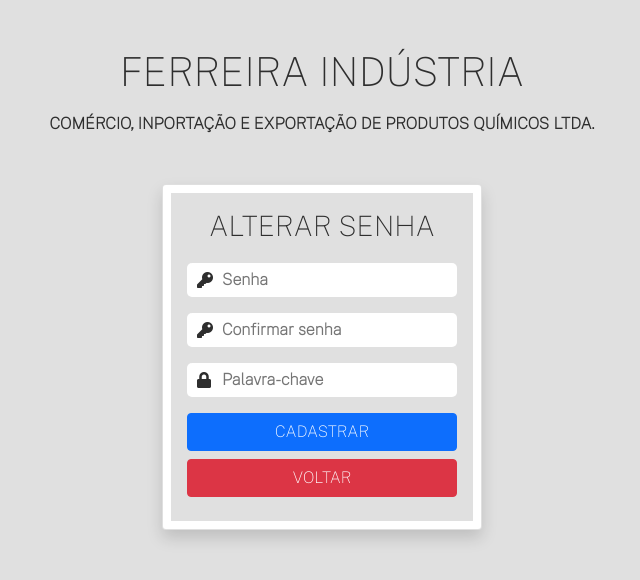
After one commit to vieira-brz/Ferreira_Industria, a PHP site: page /Views/relembrar-senha.php in a window 1280 px wide. The commit adds this page. Shown: the top 580 px of the page, without its empty margins (318-958 px from the left). Run offline with PHP 8.4, Linux system fonts and the light colour scheme; some libraries are stand-ins or nearby versions; some web fonts are replaced.

Commit message:
Tela alterar senha, ver senha ao clicar no ícone da chave

```diff
--- a/Scripts/info.js
+++ b/Scripts/info.js
@@ -1,7 +1,14 @@
-$('#pckey').focusout(()=>{
+$('#pckey').one('keyup', ()=>
+{
     alert('Aviso: a "Palavra-chave" será utilizada para recuperar, editar sua senha e outras informações pessoais, lembre-se de anotá-la para não se esquecer. Boa sessão!');
 });
 
 $('.afo').css('display', 'flex').fadeOut(4000);
 
 $('.alert').css('display', 'block').fadeOut(4000);
+
+$('.fa-key').click(()=>
+{
+    if ($('[name*="senha"]').prop('type') == 'password') { $('[name*="senha"]').prop('type', 'text'); }
+    else { $('[name*="senha"]').prop('type', 'password'); }
+});
--- a/Views/cadastro.php
+++ b/Views/cadastro.php
@@ -58,7 +58,7 @@
                                 <i class="fas fa-user"></i><input type="text" placeholder="Nome completo" name="nome" required>
                                 <i class="fas fa-at"></i><input type="email" placeholder="E-mail" name="email" required>
                                 <i class="fas fa-key"></i><input type="password" placeholder="Senha" name="senha" required>
-                                <i class="fas fa-key"></i><input class="mb-3" type="text" placeholder="Palavra-chave" name="palavra" id="pckey" required>
+                                <i class="fas fa-lock"></i><input class="mb-3" type="text" placeholder="Palavra-chave" name="palavra" id="pckey" required>
                             </div>
 
                             <div class="formulario_form_row justify-content-center mb-3">
--- /dev/null
+++ b/Views/relembrar-senha.php
@@ -0,0 +1,74 @@
+<?php session_start(); if(isset($_SESSION['logado'])):header('Location: Views/inicial.php');endif; ?>
+<!DOCTYPE html>
+<html lang="pt-br">
+<head>
+    <meta charset="UTF-8">
+    <meta http-equiv="X-UA-Compatible" content="IE=edge">
+    <meta name="viewport" content="width=device-width, initial-scale=1.0">
+
+    <!-- FAVICON -->
+    <link rel="shortcut icon" href="../Content/favicon.ico.png">
+
+    <!-- ARQUIVO CSS -->
+    <link rel="stylesheet" href="../Content/style.css">
+
+    <!-- BOOTSTRAP -->
+    <link href="https://cdn.jsdelivr.net/npm/bootstrap@5.0.0-beta2/dist/css/bootstrap.min.css" rel="stylesheet" integrity="sha384-BmbxuPwQa2lc/FVzBcNJ7UAyJxM6wuqIj61tLrc4wSX0szH/Ev+nYRRuWlolflfl" crossorigin="anonymous">
+
+    <!-- CHART JS -->
+    <script src="https://cdn.jsdelivr.net/npm/chart.js@2.8.0"></script>
+
+    <!-- JQUERY -->
+    <script src="https://code.jquery.com/jquery-3.6.0.min.js" integrity="sha256-/xUj+3OJU5yExlq6GSYGSHk7tPXikynS7ogEvDej/m4=" crossorigin="anonymous"></script>
+
+    <!-- ICONES -->
+    <link rel="stylesheet" href="https://pro.fontawesome.com/releases/v5.10.0/css/all.css" integrity="sha384-AYmEC3Yw5cVb3ZcuHtOA93w35dYTsvhLPVnYs9eStHfGJvOvKxVfELGroGkvsg+p" crossorigin="anonymous"/>
+
+    <title>FERREIRA | SUPORTE</title>
+</head>
+<body id="body">
+
+    <!-- AREA DE FORMULÁRIO -->
+    <div class="container">
+        <div class="logMessages text-center">
+            <h1 class="logMessages_title mt-5 mb-3">FERREIRA INDÚSTRIA</h1>
+            <p class="logMessages_subtitle mb-5">COMÉRCIO, INPORTAÇÃO E EXPORTAÇÃO DE PRODUTOS QUÍMICOS LTDA.</p>
+        </div>
+    </div>
+
+    <div class="d-flex justify-content-center">
+        <div class="card shadow p-2" style="width: 20rem;">
+            <div class="card-body" style="background: var(--cor-principal);">
+                <div class="formulario">
+                    <h3 class="mb-1">ALTERAR SENHA</h3>
+
+                    <?php if(isset($_SESSION['wordkey_error'])): ?>
+                        <span class="alert_danger afo">
+                            <label>Erro: Palavra chave incorreta.</label>
+                        </span>
+                    <?php endif; unset($_SESSION['wordkey_error']); ?>
+
+                    <?php if(isset($_SESSION['senha_nao_alterada'])): ?>
+                        <span class="alert_danger afo">
+                            <label>Erro ao alterar senha.</label>
+                        </span>
+                    <?php endif; unset($_SESSION['senha_nao_alterada']); ?>
+
+                    <form class="formulario_form" action="../Controllers/php/cadastra.php" method="post">
+                        <div class="formulario_form_column">
+                            <i class="fas fa-key"></i><input type="password" placeholder="Senha" name="senha" required>
+                            <i class="fas fa-key"></i><input type="password" placeholder="Confirmar senha" name="confsenha" required>
+                            <i class="fas fa-lock"></i><input class="mb-3" type="text" placeholder="Palavra-chave" name="palavra" id="pckey" required>
+                        </div>
+
+                        <button class="btn btn-primary mb-2" id="button_exceptions">CADASTRAR</button>
+                        <a href="../index.php" class="btn btn-danger mb-2" id="button_exceptions">VOLTAR</a>
+                    </form>
+                </div>
+            </div>
+        </div>
+    </div>
+
+    <script src="../Scripts/info.js"></script>
+</body>
+</html>
--- a/index.php
+++ b/index.php
@@ -1,4 +1,4 @@
-<?php session_start(); if(isset($_SESSION['logado'])):header('Location: Views/inicial.php');endif;?>
+<?php session_start(); if(isset($_SESSION['logado'])):header('Location: Views/inicial.php');endif; ?>
 <!DOCTYPE html>
 <html lang="pt-br">
 <head>
@@ -59,7 +59,7 @@
                                     <label for="remember">Lembrar-me</label>
                                 </div>
 
-                                <a href="#">Esqueceu sua senha?</a>
+                                <a href="Views/relembrar-senha.php">Esqueceu sua senha?</a>
                             </div>
 
                             <button class="btn btn-primary mb-2" id="button_exceptions">LOGAR</button>
```
